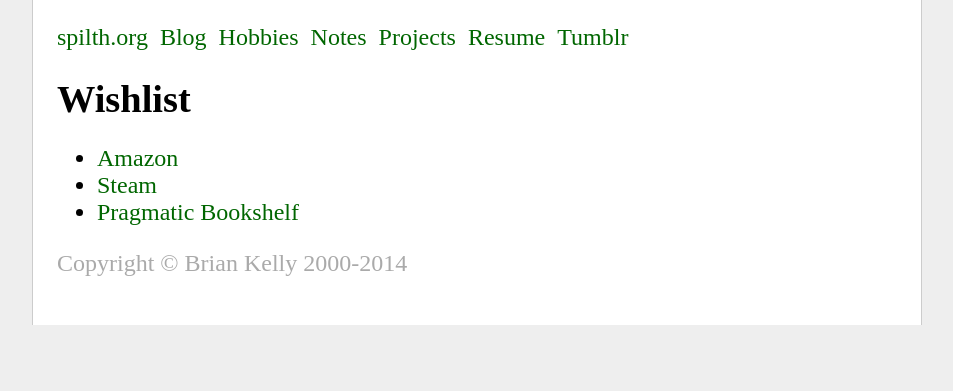
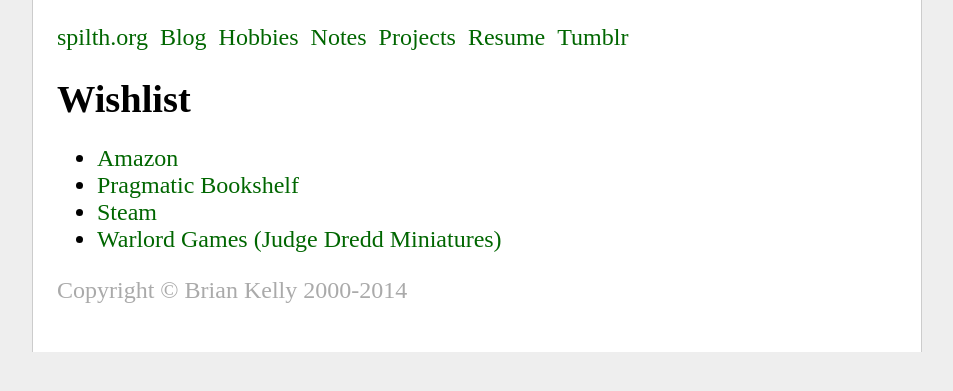
Before and after one commit to spilth/old.spilth.org, a Jekyll site: the page built from wishlist.md, in a window 1280 px wide. Shown: the top 391 px of the page, without its empty margins (163-1116 px from the left). Built offline with Jekyll 4.4.1, drawn with Linux system fonts in a browser that asks for light colours; some web fonts are replaced.

Commit message:
Adds Warlord Games to wishlist page.

```diff
--- a/wishlist.md
+++ b/wishlist.md
@@ -4,5 +4,6 @@ layout: index
 ---
 
 - [Amazon](http://amzn.com/w/2HLJCZBKM412G)
+- [Pragmatic Bookshelf](http://pragprog.com/wishlist/brian-kelly-6643-112576fee5)
 - [Steam](http://steamcommunity.com/id/spilth/wishlist)
-- [Pragmatic Bookshelf](http://pragprog.com/wishlist/brian-kelly-6643-112576fee5)
+- [Warlord Games (Judge Dredd Miniatures)](http://us-store.warlordgames.com/apps/wishlist/share/1938834b-9ae7-4e08-980e-096500606cc5)
```
